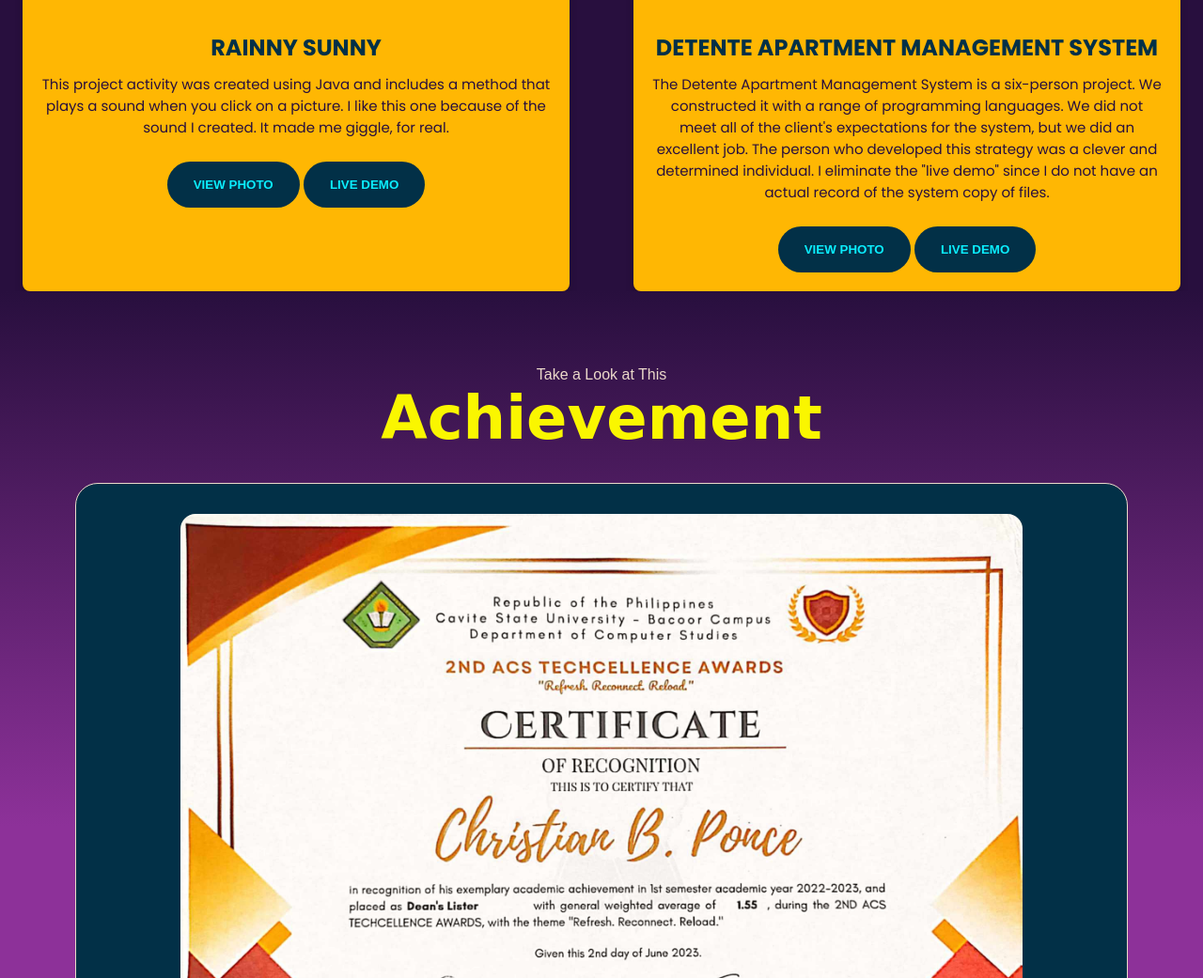
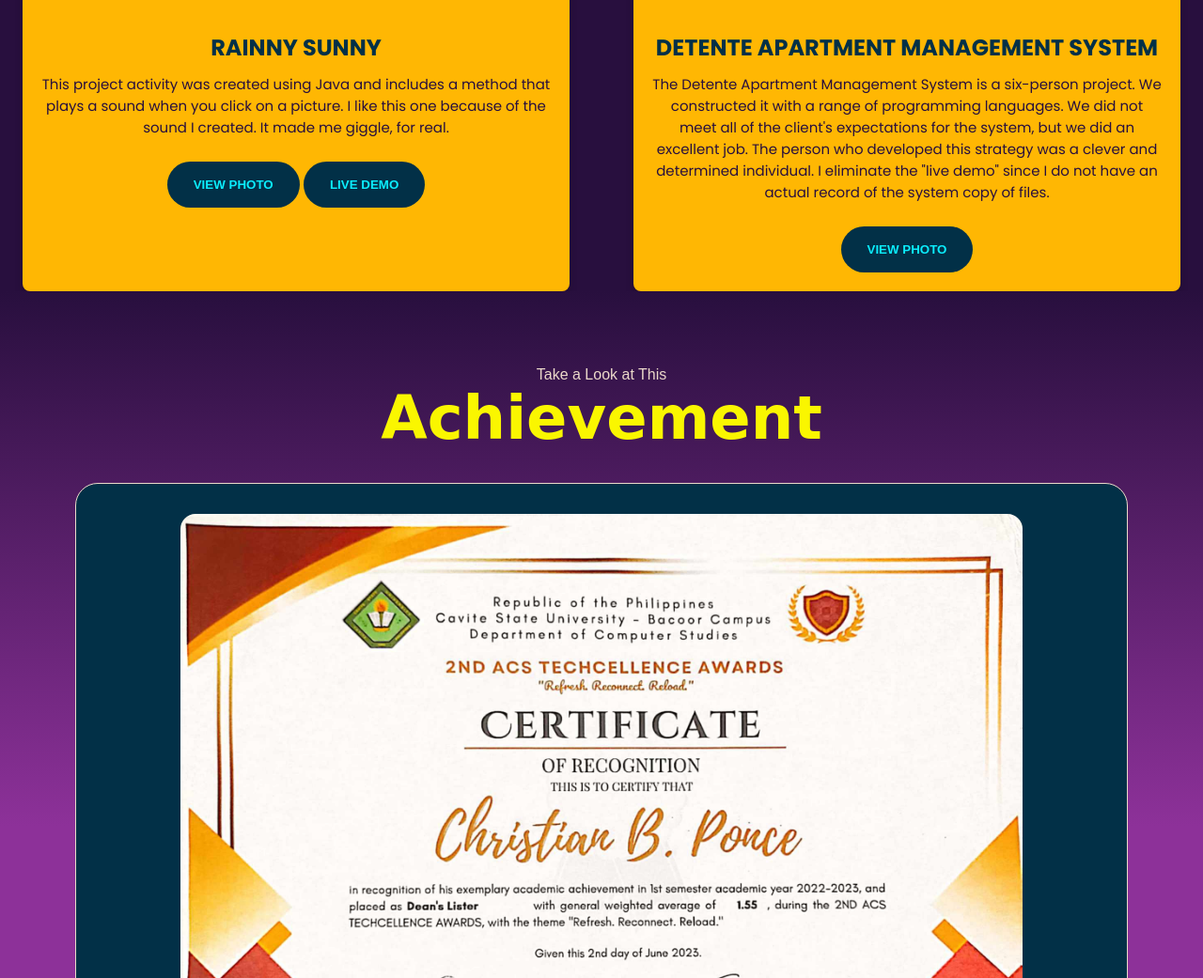
Before and after one commit to pnchstn/solo-midterm-portfolio, a plain HTML site: page index.html in a window 1280 px wide. Shown: the part 3275-4316 px from the top of the page at 94% size. Drawn offline with Linux system fonts and the light colour scheme; a web font is replaced by a local one.

Commit message:
midterm pf

```diff
--- a/index.html
+++ b/index.html
@@ -190,7 +190,6 @@
             <p>The Detente Apartment Management System is a six-person project. We constructed it with a range of programming languages.  We did not meet all of the client's expectations for the system, but we did an excellent job. The person who developed this strategy was a clever and determined individual. I eliminate the "live demo" since I do not have an actual record of the system copy of files.</p>
 
             <button class="read-more-btn" onclick="openImage('./assets/Images/DETENTE APARTMENT MS.png')">VIEW PHOTO</button>
-            <button class="read-more-btn" onclick="openVideo('./assets/Videos/rainysunny.mp4')">LIVE DEMO</button>
 
           </div>
         </div>
```
